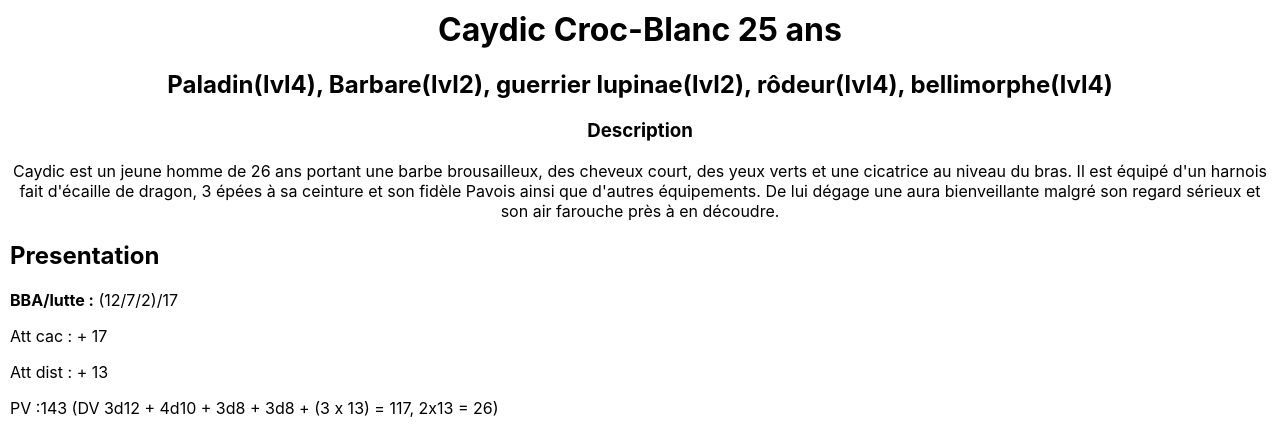
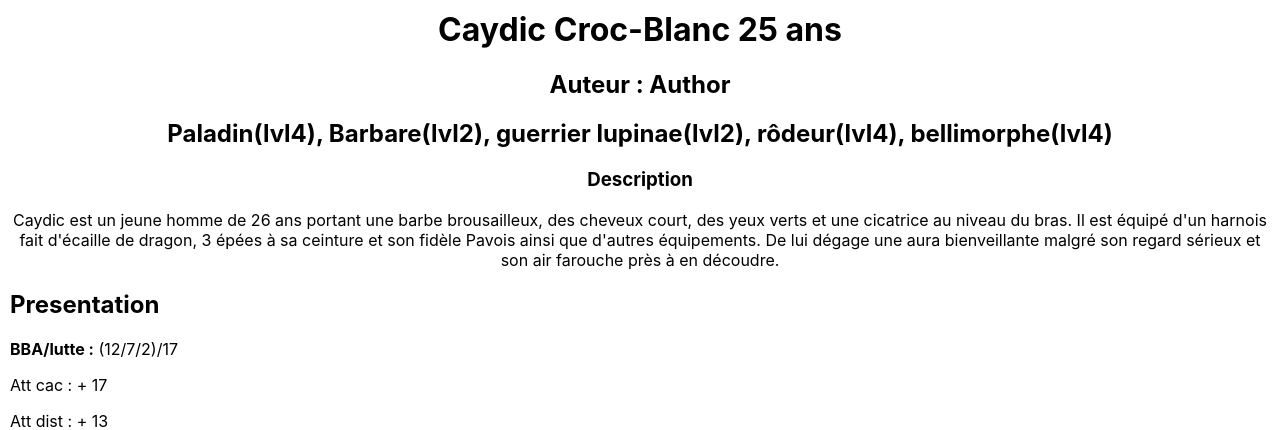
Before and after one commit to Clydic/CaydicSheet, a Flask app: page / in a window 1280 px wide. Shown: the top 430 px of the page. Run offline with Flask 3, Linux system fonts and the light colour scheme.

```diff
--- a/app.py
+++ b/app.py
@@ -1,6 +1,6 @@
-from flask import Flask, render_template
+from flask import Flask, render_template, redirect, url_for
 from data import *
-from flask import Flask, render_template, redirect, url_for
+import os
 
 
 app = Flask(__name__)
@@ -21,6 +21,11 @@ def hello_world():
                            competences=competences,
                            dons=dons,
                             potions=potions, weapons=weapon, bag_title="Les objets",
-                           mei=mei
+                           mei=mei, author=os.getenv("NOM", "Author")
 
     )
+
+
+
+if __name__=="__main__":
+    app.run(host='127.0.0.1', port=5000)
--- a/templates/description.html
+++ b/templates/description.html
@@ -1,6 +1,7 @@
 <h1>
     {{pj.first_name}} {{pj.last_name}} {{pj.age}} ans
 </h1>
+<h2>Auteur : {{author}}</h2>
 <h2>{{pj.classe}}</h2>
 <h3>Description</h3>
 <p>{{pj.description}}</p>
```
Also changed, not shown: 3 other files.
